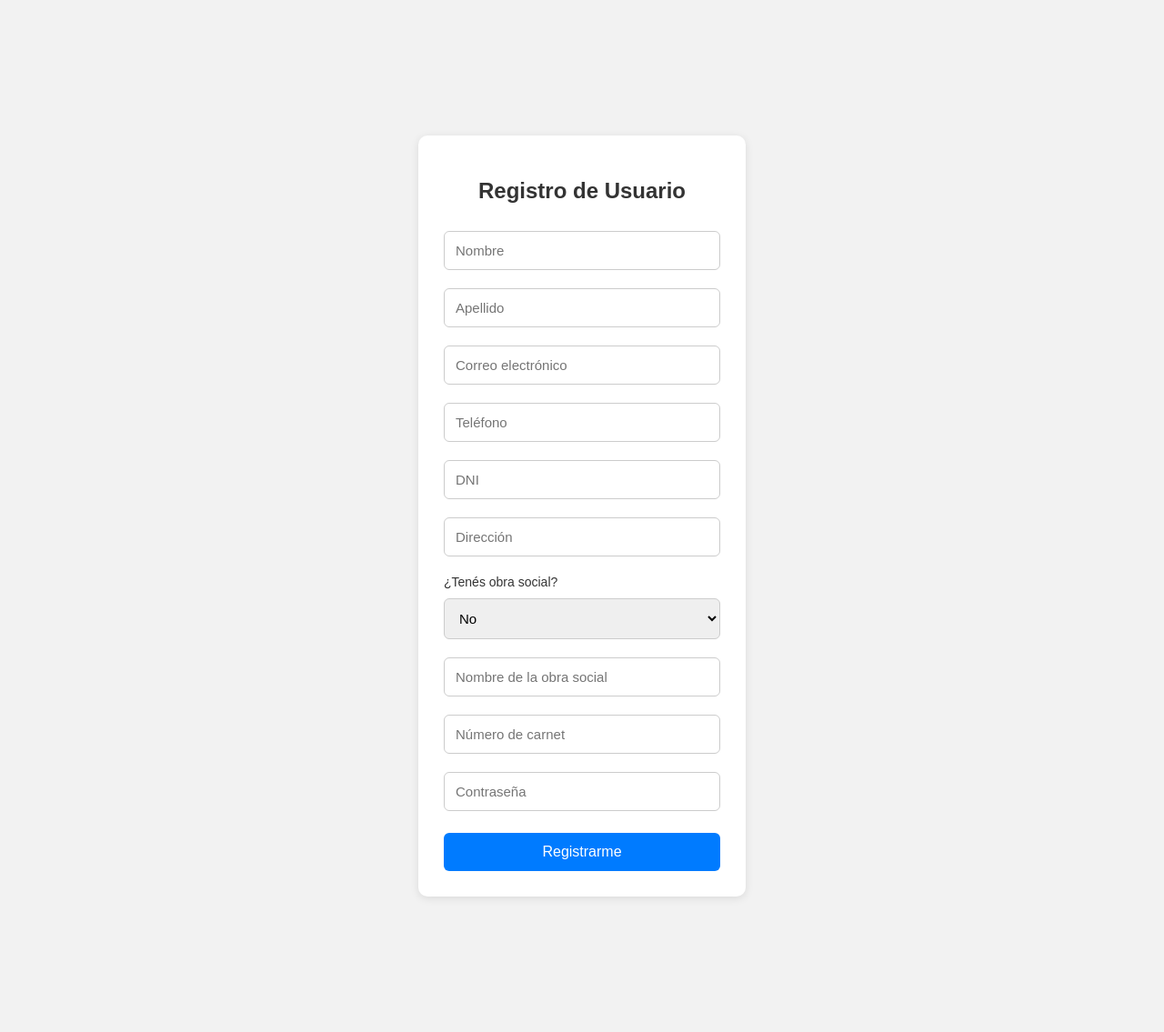
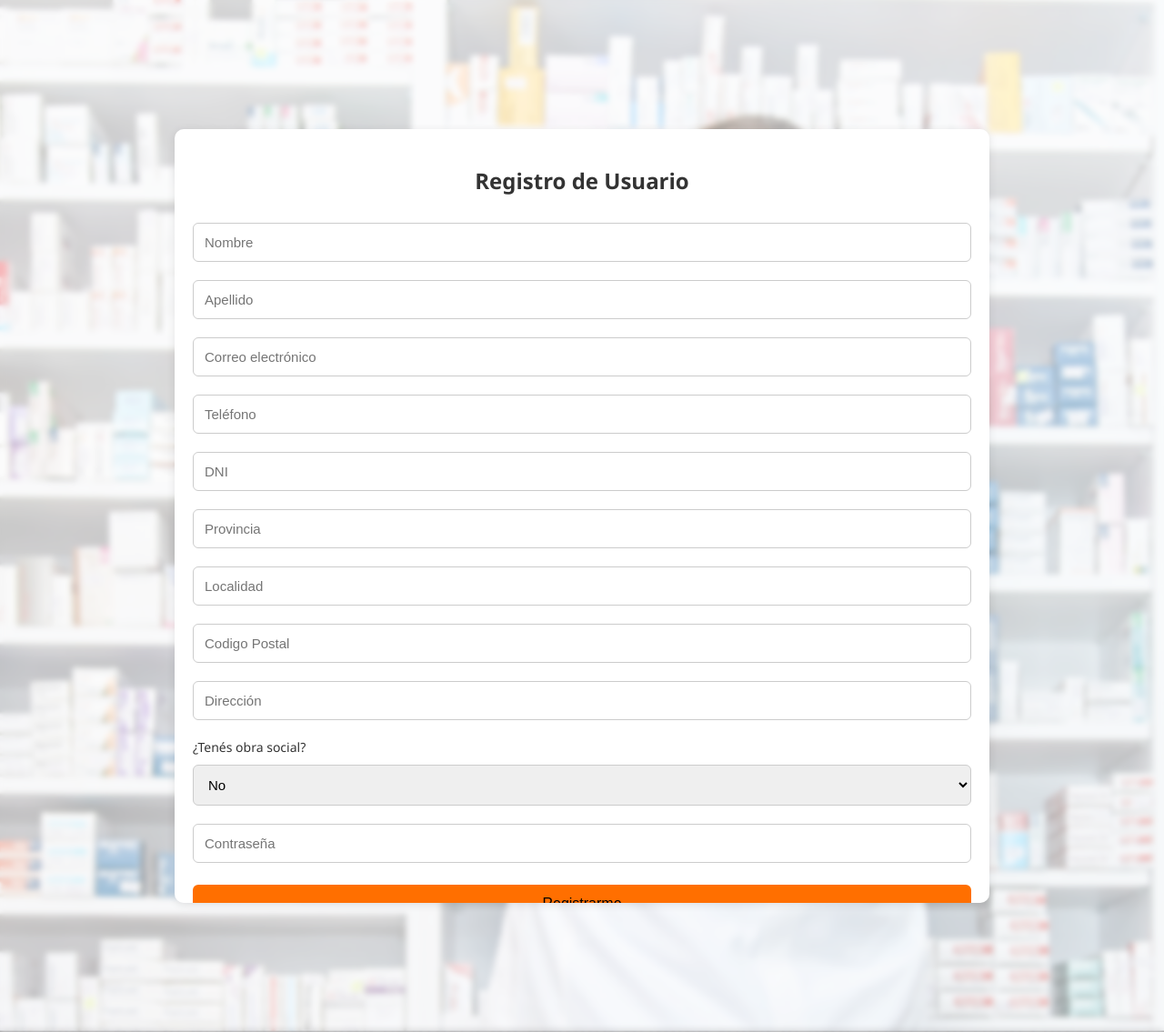
Before and after one commit to geronimo12322/RappiFarma, a PHP site: page /registro.php in a window 1280 px wide. Shown: the whole page at 91% size. Run offline with PHP 8.4, Linux system fonts and the light colour scheme.

Commit message:
Add files via upload

```diff
--- a/logout.php
+++ b/logout.php
@@ -2,5 +2,5 @@
 session_start();
 $_SESSION = [];
 session_destroy();
-header('Location: login.php');
+header('Location: index.php');
 exit;
--- a/registrar_usuario.php
+++ b/registrar_usuario.php
@@ -9,6 +9,9 @@ if ($_SERVER["REQUEST_METHOD"] == "POST") {
     $password = trim($_POST["password"]);
     $telefono = trim($_POST["telefono"]);
     $dni = trim($_POST["dni"]);
+    $provincia = trim($_POST["provincia"]);
+    $localidad = trim($_POST["localidad"]);
+    $CP = trim($_POST["CP"]);
     $direccion = trim($_POST["direccion"]);
     $tiene_obra_social = trim($_POST["tiene_obra_social"]);
     $obra_social = trim($_POST["obra_social"]);
@@ -45,7 +48,7 @@ if ($_SERVER["REQUEST_METHOD"] == "POST") {
     $password_hashed = password_hash($password, PASSWORD_DEFAULT);
 
     // --- Registrar usuario ---
-    $sql_insert = "INSERT INTO usuarios (nombre, apellido, email, telefono, dni, direccion, tieneObraSocial, obraSocial, nroCarnet, password) VALUES ('$nombre', '$apellido', '$email', '$telefono', '$dni', '$direccion', '$tiene_obra_social', '$obra_social', '$nro_carnet', '$password_hashed')";
+    $sql_insert = "INSERT INTO usuarios (nombre, apellido, email, telefono, dni, provincia, localidad, CP, direccion, tieneObraSocial, obraSocial, nroCarnet, password) VALUES ('$nombre', '$apellido', '$email', '$telefono', '$dni', '$provincia', '$localidad', '$CP', '$direccion', '$tiene_obra_social', '$obra_social', '$nro_carnet', '$password_hashed')";
     if ($conn->query($sql_insert) === TRUE) {
         // ✅ Redirigir correctamente (importante para evitar duplicado)
         header("Location: login.php");
--- a/registro.php
+++ b/registro.php
@@ -7,27 +7,51 @@
   <style>
     /* Estilo general */
     body {
-      font-family: Arial, sans-serif;
-      background-color: #f2f2f2;
+      font-family: "Segoe UI", Arial, sans-serif;
+      background: url('farmacia.png') no-repeat center center fixed;
       margin: 0;
       padding: 0;
       display: flex;
       justify-content: center;
       align-items: center;
-      min-height: 100vh;
+      height: 100vh;
+      background-size: cover;
+      position: relative;
+    }
+
+    /* Filtro translúcido */
+        body::before {
+            content: "";
+            position: absolute;
+            top: 0; left: 0;
+            width: 100%; height: 100%;
+            background: rgba(255, 255, 255, 0.55);
+            backdrop-filter: blur(3px);
+            z-index: 0;
+        }
+
+    .main {
+            position: relative;
+            justify-content: center; /* centra horizontal */
+            align-items: center;
+            z-index: 1;
+            display: flex;
+            flex-direction: column;
+            height: 100vh;
         }
 
     /* Contenedor principal */
     .container {
       background: #fff;
-      width: 100%;
-      max-width: 360px; /* 🔹 más angosto */
-      min-height: 580px; /* 🔹 un poco más largo */
-      padding: 28px;
+      width: 70%;
+      max-height: 75%;
+      overflow-y: auto;
       margin: 20px;
       border-radius: 10px;
       box-shadow: 0 2px 10px rgba(0, 0, 0, 0.1);
       box-sizing: border-box;
+      padding: 20px;
+      border-radius: 10px;
     }
 
     /* Título */
@@ -56,10 +80,12 @@
       color: #333;
     }
 
+
+
     /* Botón */
     button {
-      background-color: #007bff;
-      color: white;
+      background-color: #ff6f00;
+      color: black;
       border: none;
       padding: 12px;
       border-radius: 6px;
@@ -67,10 +93,22 @@
       width: 100%;
       font-size: 16px;
       margin-top: 14px;
+      transition: background 0.3s;
     }
 
     button:hover {
       background-color: #0069d9;
+    }
+
+    /* clase para ocultar */
+    .oculto { display: none; }
+
+    .register {
+      display: block;
+      margin-top: 22px;
+      font-size: 15px;
+      color: #000;
+      text-decoration: underline;
     }
 
     /* Responsivo para celulares */
@@ -98,7 +136,11 @@
     }
   </style>
 </head>
+
+
+
 <body>
+  <div class="main">
     <div class="container">
       <h2>Registro de Usuario</h2>
       <form action="registrar_usuario.php" method="POST">
@@ -107,21 +149,42 @@
         <input type="email" name="email" placeholder="Correo electrónico" required>
         <input type="text" name="telefono" placeholder="Teléfono" required>
         <input type="text" name="dni" placeholder="DNI" required>
+        <input type="text" name="provincia" placeholder="Provincia" required>
+        <input type="text" name="localidad" placeholder="Localidad" required>
+        <input type="text" name="CP" placeholder="Codigo Postal" required>
         <input type="text" name="direccion" placeholder="Dirección" required>
 
         <label>¿Tenés obra social?</label>
-      <select name="tiene_obra_social" required>
+        <select name="tiene_obra_social" id="tiene_obra_social" required>
           <option value="0">No</option>
           <option value="1">Sí</option>
         </select>
 
+        <div id="datos_obra_social" class="oculto">
           <input type="text" name="obra_social" placeholder="Nombre de la obra social">
           <input type="text" name="nro_carnet" placeholder="Número de carnet">
+        </div>
+
+        <script>
+          const selectObraSocial = document.getElementById('tiene_obra_social');
+          const datosObraSocial = document.getElementById('datos_obra_social');
+
+          // Escucha cuando el usuario cambia el valor del select
+          selectObraSocial.addEventListener('change', function() {
+            if (this.value === '1') {
+              datosObraSocial.classList.remove('oculto'); // muestra los campos
+            } else {
+              datosObraSocial.classList.add('oculto'); // los oculta
+            }
+          });
+        </script>
 
         <input type="password" name="password" placeholder="Contraseña" required>
 
         <button type="submit">Registrarme</button>
       </form>
+      <a href="index.php" class="register">¿Ya tenes una cuenta?</a>
+    </div>
   </div>
 </body>
 </html>
```
Also changed, not shown: index.php (+18 -3 lines), login.php (+2 -119 lines). Lines whose indentation alone changed are shown as unchanged.
